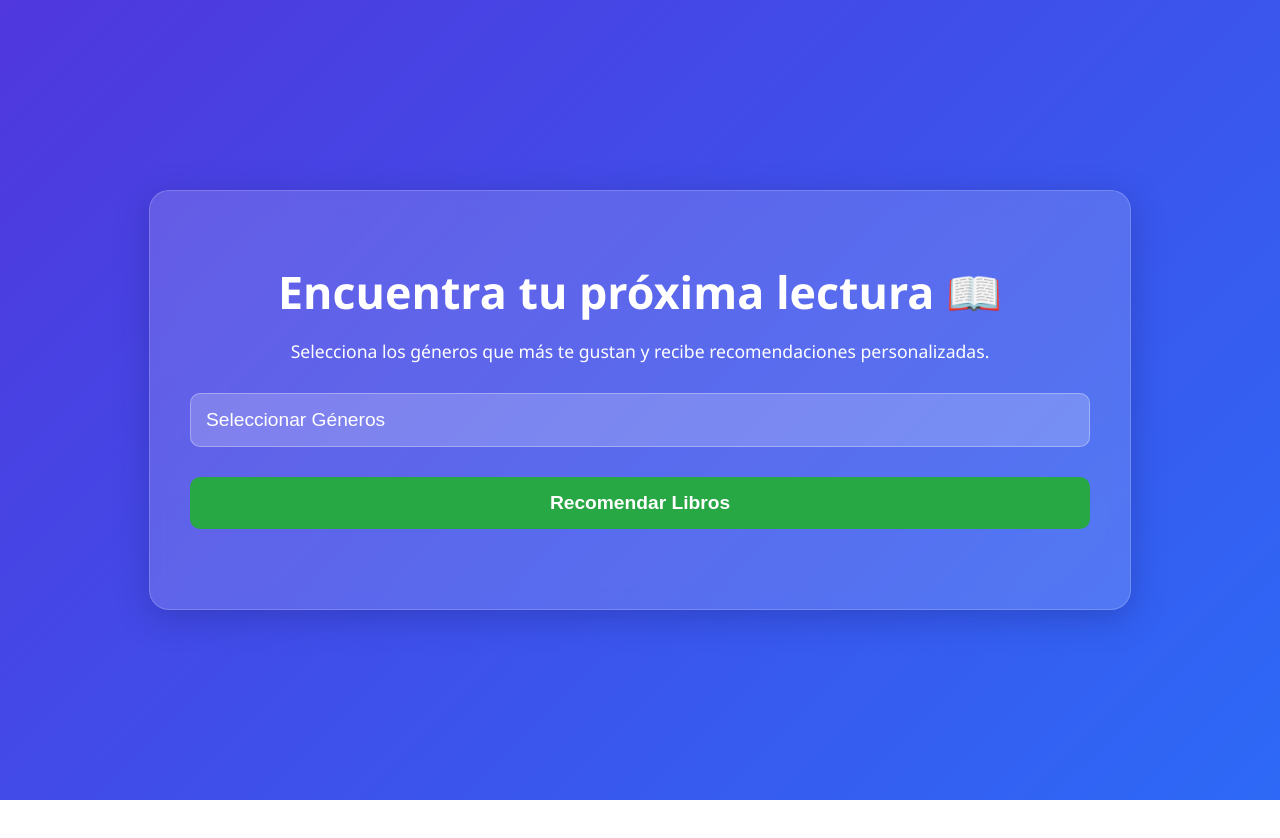
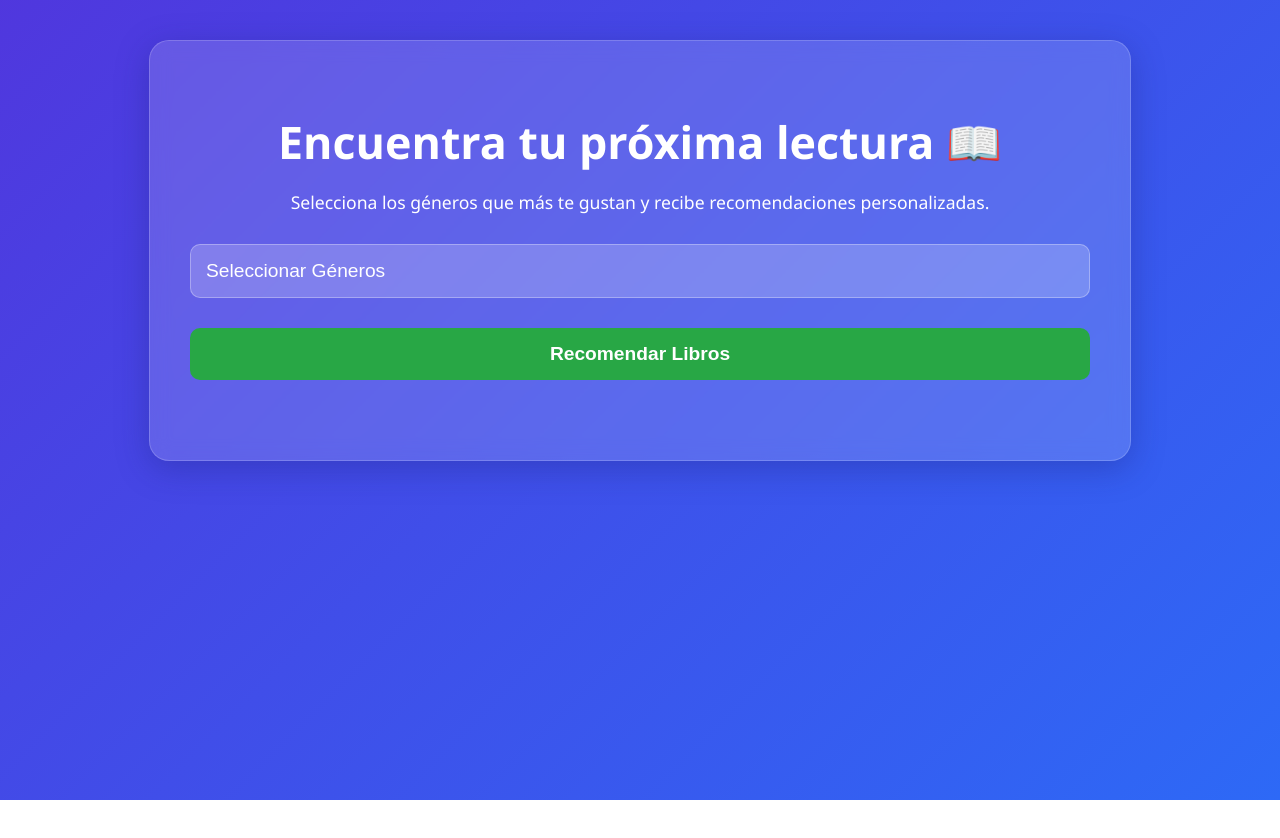
Before and after one commit to FaMatias/Recomendador-de-Libros, a plain HTML site: page index.html in a window 1280 px wide. Before the commit the page ends 800 px from the top, so only its background shows below. Drawn offline with Linux system fonts and the light colour scheme.

Commit message:
Update styles.css

```diff
--- a/styles.css
+++ b/styles.css
@@ -2,16 +2,15 @@ body {
     font-family: 'Segoe UI', Tahoma, Geneva, Verdana, sans-serif;
     color: #fff;
     margin: 0;
-    display: flex;
-    justify-content: center;
-    align-items: center;
-    min-height: 100vh;
+    /* Eliminamos 'display: flex' y 'align-items: center' para permitir el scroll */
+    min-height: 100vh; /* Asegura que el fondo cubra toda la pantalla */
     position: relative;
-    overflow: hidden;
+    /* Esta es la línea que causaba el problema. La eliminamos.
+    overflow: hidden; */
 }
 
 .background-animation {
-    position: absolute;
+    position: fixed; /* Cambiado a 'fixed' para que la animación se quede quieta al hacer scroll */
     top: 0;
     left: 0;
     width: 100%;
@@ -38,6 +37,7 @@ body {
     width: 100%;
     text-align: center;
     border: 1px solid rgba(255, 255, 255, 0.18);
+    margin: 40px auto; /* Agregamos márgenes automáticos para centrar y dar espacio */
 }
 
 h1 {
@@ -51,7 +51,7 @@ p {
     font-weight: 300;
 }
 
-/* Nuevo estilo para el menú desplegable */
+/* Estilo para el menú desplegable */
 .dropdown-container {
     position: relative;
     width: 100%;
```
